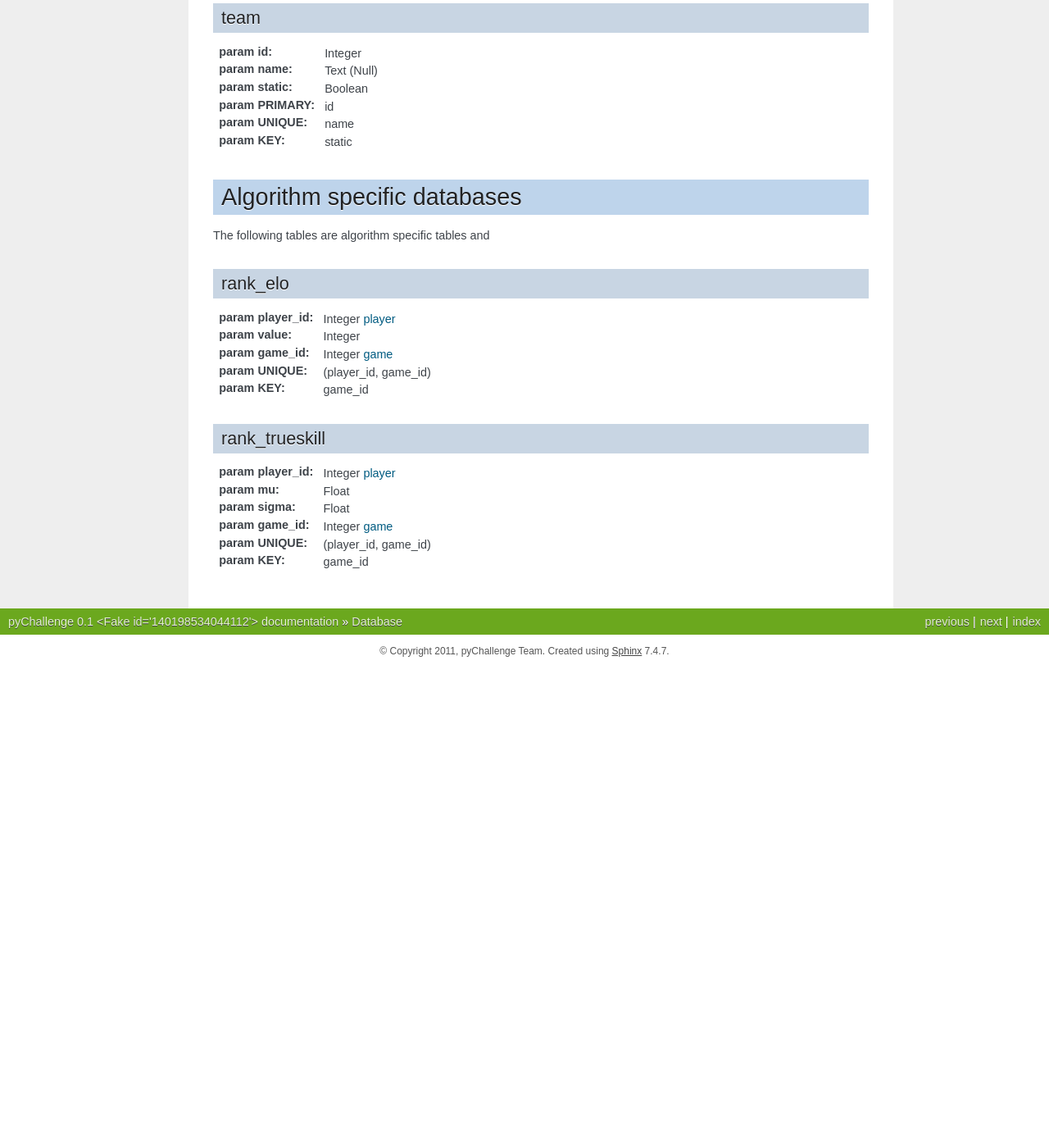
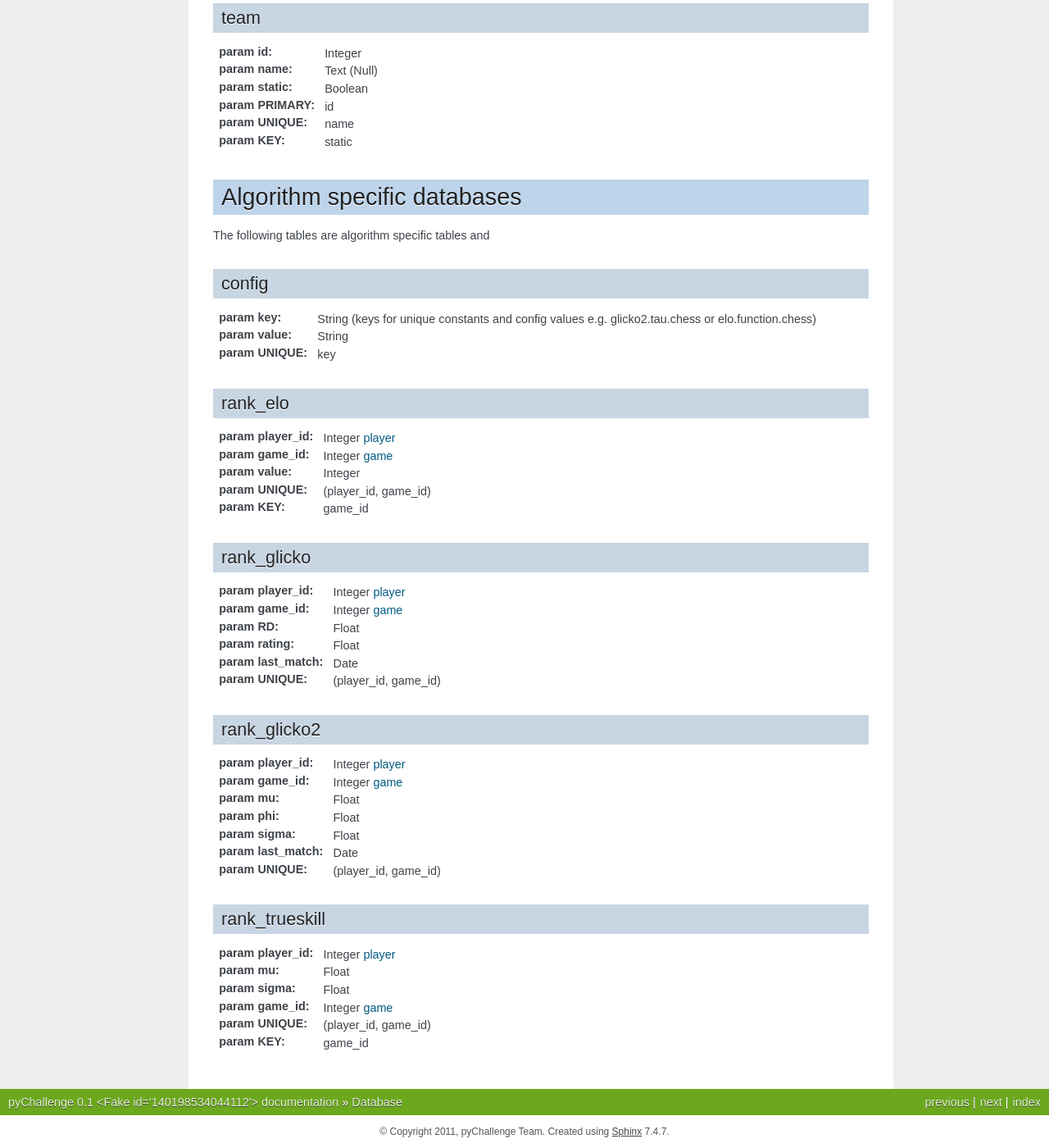
Before and after one commit to MarkusH/pyChallenge, a Sphinx documentation site: the page built from docs/source/database.rst, in a window 1280 px wide and 1400 px high, scrolled down 1583 px. Shown: the whole window at 82% size. Built offline with Sphinx 7.4.7, drawn with Linux system fonts in a browser that asks for light colours; formulas are drawn with MathJax 3; before the commit the page ends 2397 px from its top, so only the background shows below that; some of the changed text lies outside the part shown.

Commit message:
algorithm tables updated

```diff
--- a/docs/source/database.rst
+++ b/docs/source/database.rst
@@ -117,18 +117,55 @@ Algorithm specific databases
 
 The following tables are algorithm specific tables and
 
+.. _database-config:
+
+config
+------
+
+:param key: String (keys for unique constants and config values e.g. glicko2.tau.chess or elo.function.chess)
+:param value: String
+
+:param UNIQUE: key
+
+
 .. _database-rank_elo:
 
 rank_elo
 --------
 
 :param player_id: Integer :ref:`database-player`
+:param game_id: Integer :ref:`database-game`
 :param value: Integer
-:param game_id: Integer :ref:`database-game`
 
 :param UNIQUE: (player_id, game_id)
 :param KEY: game_id
 
+.. _databse-rank_glicko:
+
+rank_glicko
+-----------
+
+:param player_id: Integer :ref:`database-player`
+:param game_id: Integer :ref:`database-game`
+:param RD: Float
+:param rating: Float
+:param last_match: Date
+
+:param UNIQUE: (player_id, game_id)
+
+.. _database-rank_glicko2:
+
+rank_glicko2
+------------
+
+:param player_id: Integer :ref:`database-player`
+:param game_id: Integer :ref:`database-game`
+:param mu: Float
+:param phi: Float
+:param sigma: Float
+:param last_match: Date
+
+:param UNIQUE: (player_id, game_id)
 
 .. _database-rank_trueskill:
 
```
